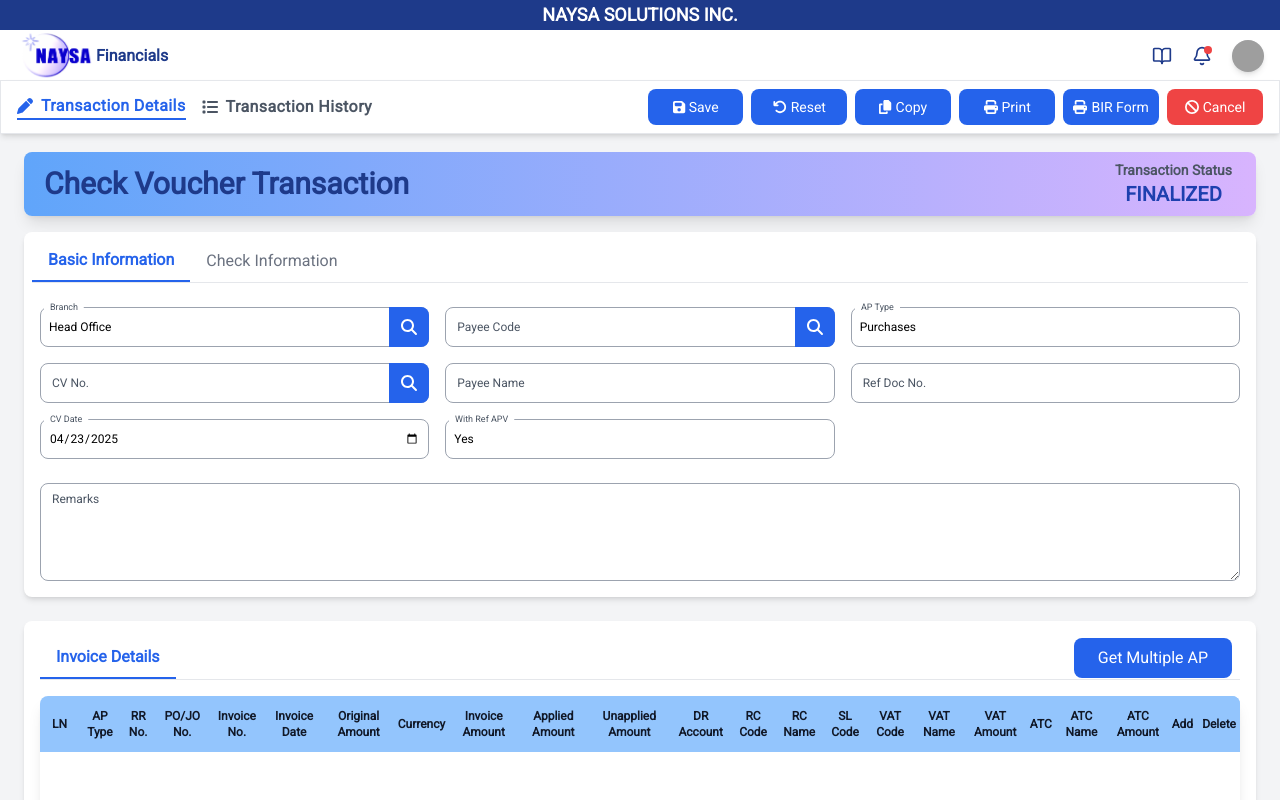
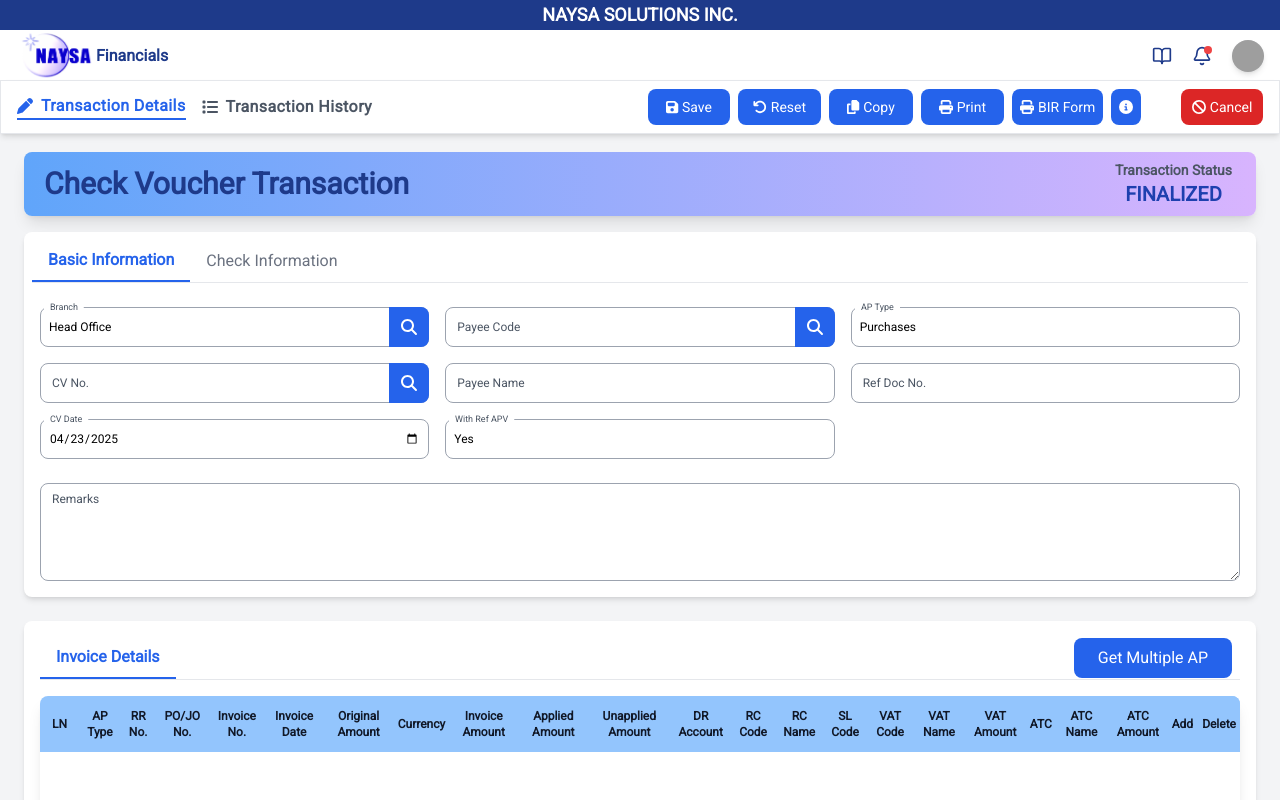
Before and after one commit to NaysaSolutions/NAYSACloud-v1-UI, a React (Vite) app: page / in a window 1280 px wide. Shown: the top 800 px of the page. Built offline with nearby package versions, Linux system fonts and the light colour scheme; grey boxes are pictures that could not be loaded.

Commit message:
Added Parameters to Header for Doctype, PDF and Video Guide

```diff
--- a/src/App.jsx
+++ b/src/App.jsx
@@ -114,9 +114,9 @@
         <Navbar onMenuClick={toggleSidebar} />
       </div>
 
-      <div className="sticky top-0 z-40 shadow-md">
+      {/* <div className="sticky top-0 z-40 shadow-md">
         <Header />
-      </div>
+      </div> */}
 
 
       <div className="flex-1 p-4 overflow-y-auto">
--- a/src/NAYSA Cloud/Components/Header.jsx
+++ b/src/NAYSA Cloud/Components/Header.jsx
@@ -1,14 +1,17 @@
 import React, { useState } from "react";
 import { FontAwesomeIcon } from "@fortawesome/react-fontawesome";
-import { faList, faPen, faSave, faUndo, faPrint, faCancel, faCopy } from "@fortawesome/free-solid-svg-icons";
+import { faList, faPen, faSave, faUndo, faPrint, faCancel, faCopy, faInfoCircle, faVideo, faFilePdf, faSpinner  } from "@fortawesome/free-solid-svg-icons";
 import { useLocation, useNavigate } from "react-router-dom";
 import { useReset } from "./ResetContext";
 
-const Header = () => {
+
+const Header = ({ docType, pdfLink, videoLink }) => {
+  const navigate = useNavigate();
   const location = useLocation();
-  const navigate = useNavigate();
   const { triggerReset } = useReset();
   const [loading, setLoading] = useState(false);
+  const [cancelLoading, setCancelLoading] = useState(false);
+  const [isOpen, setIsOpen] = useState(false);
 
   const handleSave = () => {
     setLoading(true);
@@ -21,9 +24,49 @@
     triggerReset();
   };
 
+  const handleCancel = () => {
+    setCancelLoading(true);
+    console.log("Cancel button clicked");
+    setTimeout(() => setCancelLoading(false), 2000);
+  };
+
+  const handlePDFGuide = () => {
+    window.open(pdfLink, '_blank');
+    setIsOpen(false);
+  };
+
+  const handleVideoGuide = () => {
+    window.open(videoLink, '_blank');
+    setIsOpen(false);
+  };
+
+  // const handlePDFGuide = () => {
+  //   window.open('/public/NAYSA AP Check Voucher.pdf', '_blank');
+  //   setIsOpen(false);
+  // };
+
+  // const handleVideoGuide = () => {
+  //   window.open('https://youtu.be/x8CsG1pHSM8?si=zqipBKREBOeCxuYi', '_blank'); // YouTube or any other platform
+  //   setIsOpen(false);
+  // };
+
+     // 🔁 Close on outside click
+  // const dropdownRef = useRef(null);
+  // useEffect(() => {
+  //   const handleClickOutside = (event) => {
+  //     if (dropdownRef.current && !dropdownRef.current.contains(event.target)) {
+  //       setIsOpen(false);
+  //     }
+  //   };
+
+  //   document.addEventListener("mousedown", handleClickOutside);
+  //   return () => {
+  //     document.removeEventListener("mousedown", handleClickOutside);
+  //   };
+  // }, []);
+
   return (
     <div className="fixed top-0 left-0 w-full z-30 bg-white shadow-md">
-      {/* <div className="fixed top-20 left-0 w-full h-[80px] z-30 bg-white font-sans p-3 flex flex-col lg:flex-row lg:items-center lg:justify-between gap-4  shadow-md"> */}
       <div className="flex flex-col bg-white gap-4 shadow-md fixed top-20 left-0 border w-full px-2 py-2
                       sm:top-20 sm:px-2 sm:py-2
                       md:top-20 md:px-2 md:py-2 md:flex-row
@@ -66,8 +109,7 @@
         {/* Action Buttons */}
 
        <div className="flex justify-center flex-row gap-2 w-full lg:justify-end">
-       {/* <div className="flex sm:flex-row md:flex-wrap lg:flex-wrap justify-end gap-2 w-full overflow-x-auto"> */}
-          <button
+        <button
             onClick={handleSave}
             disabled={loading}
             onKeyDown={(e) => {
@@ -79,8 +121,12 @@
             className="w-1/6 text-[9px] whitespace-nowrap sm:text-xs px-1 py-1 sm:px-2 sm:py-1 md:px-1 md:py-1 lg:px-1 lg:py-1 lg:text-sm rounded-lg bg-blue-600 text-white hover:bg-blue-700"
             aria-label="Save transaction"
           >
-            <FontAwesomeIcon icon={faSave} className="mr-1" />
-            {loading ? "Saving..." : "Save"}
+            {loading ? (
+                <FontAwesomeIcon icon={faSpinner} spin className="mr-1" />
+              ) : (
+                <FontAwesomeIcon icon={faSave} className="mr-1" />
+              )}
+              Save
           </button>
 
           <button
@@ -104,6 +150,7 @@
           >
             <FontAwesomeIcon icon={faPrint} className="mr-1" />
             Print
+
           </button>
 
           <button
@@ -114,10 +161,60 @@
           </button>
 
           <button
+            onClick={() => setIsOpen(!isOpen)}
+            className="w-1/6 w-[30px] mr-8 text-[9px] whitespace-nowrap sm:text-xs px-2 py-2 sm:px-2 sm:py-2 md:px-1 md:py-1 lg:px-2 lg:py-2 lg:text-sm rounded-lg bg-blue-600 text-white hover:bg-blue-700"
+          >
+            <FontAwesomeIcon icon={faInfoCircle} className="mr-1" />
+            {/* Guide */}
+          </button>
+          {isOpen && (
+        <div className="absolute z-10 mt-1 w-40 bg-white rounded-md shadow-lg ring-1 ring-black ring-opacity-5">
+          <div className="py-1">
+            <button
+              onClick={handlePDFGuide}
+              className="w-full px-4 py-2 text-sm text-gray-700 hover:bg-gray-100 flex items-center"
+            >
+              <FontAwesomeIcon icon={faFilePdf} className="mr-2 text-red-600" />
+              PDF Guide
+            </button>
+            <button
+              onClick={handleVideoGuide}
+              className="w-full px-4 py-2 text-sm text-gray-700 hover:bg-gray-100 flex items-center"
+            >
+              <FontAwesomeIcon icon={faVideo} className="mr-2 text-blue-500" />
+              Video Guide
+            </button>
+                </div>
+                </div>
+            )}
+
+
+          {/* <button
             className="w-1/6 text-[9px] whitespace-nowrap sm:text-xs px-2 py-2 sm:px-2 sm:py-2 md:px-1 md:py-1 lg:px-2 lg:py-2 lg:text-sm rounded-lg bg-red-500 text-white  hover:bg-red-600 "
           >
             <FontAwesomeIcon icon={faCancel} className="mr-1" />
             Cancel
+          </button> */}
+
+
+          <button
+            onClick={handleCancel}
+            disabled={cancelLoading}
+            onKeyDown={(e) => {
+              if (e.ctrlKey && e.key === "s" && !cancelLoading) {
+                e.preventDefault();
+                handleCancel();
+              }
+            }}
+            className="w-1/6 text-[9px] whitespace-nowrap sm:text-xs px-1 py-1 sm:px-2 sm:py-1 md:px-1 md:py-1 lg:px-1 lg:py-1 lg:text-sm rounded-lg bg-red-600 text-white hover:bg-red-700"
+            aria-label="Cancel transaction"
+          >
+            {cancelLoading ? (
+                <FontAwesomeIcon icon={faSpinner} spin className="mr-1" />
+              ) : (
+                <FontAwesomeIcon icon={faCancel} className="mr-1" />
+              )}
+              Cancel
           </button>
         </div>
       </div>
--- a/src/NAYSA Cloud/Global/doctype.js
+++ b/src/NAYSA Cloud/Global/doctype.js
@@ -20,3 +20,47 @@
 
 
   };
+
+  export const docTypeVideoGuide = {
+
+    // General Ledger Module
+    JV: "Journal Voucher Transaction",
+    PCV: "Petty Cash Voucher Transaction",
+
+    // Accounts Payable Module
+    APV: "Accounts Payable Voucher Transaction",
+    APDM: "AP Debit Memo Voucher Transaction",
+    APCM: "AP Credit Memo Voucher Transaction",
+    CV: "https://youtu.be/x8CsG1pHSM8?si=zqipBKREBOeCxuYi",
+
+    // Accounts Receivable Module
+    SI: "Sales Invoice Transaction",
+    SVI: "Service Invoice Transaction",
+    ARDM: "AR Debit Memo Voucher Transaction",
+    ARCM: "AR Credit Memo Voucher Transaction",
+    CR: "Collection Receipt Transaction",
+    SOA: "Statement of Account Transaction",
+
+  };
+
+  export const docTypePDFGuide = {
+
+    // General Ledger Module
+    JV: "Journal Voucher Transaction",
+    PCV: "Petty Cash Voucher Transaction",
+
+    // Accounts Payable Module
+    APV: "Accounts Payable Voucher Transaction",
+    APDM: "AP Debit Memo Voucher Transaction",
+    APCM: "AP Credit Memo Voucher Transaction",
+    CV: "/public/NAYSA AP Check Voucher.pdf",
+
+    // Accounts Receivable Module
+    SI: "Sales Invoice Transaction",
+    SVI: "Service Invoice Transaction",
+    ARDM: "AR Debit Memo Voucher Transaction",
+    ARCM: "AR Credit Memo Voucher Transaction",
+    CR: "Collection Receipt Transaction",
+    SOA: "Statement of Account Transaction",
+
+  };
--- a/src/NAYSA Cloud/Module/Main Module/Accounts Payable/CV.jsx
+++ b/src/NAYSA Cloud/Module/Main Module/Accounts Payable/CV.jsx
@@ -13,6 +13,9 @@
 // Global
 import { useReset } from "@/NAYSA Cloud/Components/ResetContext.jsx";
 import { docTypeNames } from '@/NAYSA Cloud/Global/doctype';
+import { docTypeVideoGuide } from '@/NAYSA Cloud/Global/doctype';
+import { docTypePDFGuide } from '@/NAYSA Cloud/Global/doctype';
+import Header from '@/NAYSA Cloud/Components/Header';
 
 const CV = () => {
 
@@ -26,6 +29,8 @@
 
   //Document Global Setup
   const docType = 'CV';
+  const pdfLink = docTypePDFGuide[docType];
+  const videoLink = docTypeVideoGuide[docType];
   const documentTitle = docTypeNames[docType] || 'Transaction';
 
   //Status Global Setup
@@ -186,7 +191,14 @@
 
   return (
 
+
+
     <div className="global-tran-main-div-ui">
+
+      {/* Transaction Toolbar Section */}
+
+      <div className="sticky top-0 z-40 shadow-md"><Header docType = {docType} pdfLink={pdfLink} videoLink={videoLink}/></div>
+
 
       {/* Header Section */}
 
@@ -650,6 +662,7 @@
         >
           Get Multiple AP
         </button>
+
       </div>
     </div>
 
```
Also changed, not shown: 1 other file (tests, documents, lock files or other folders).
